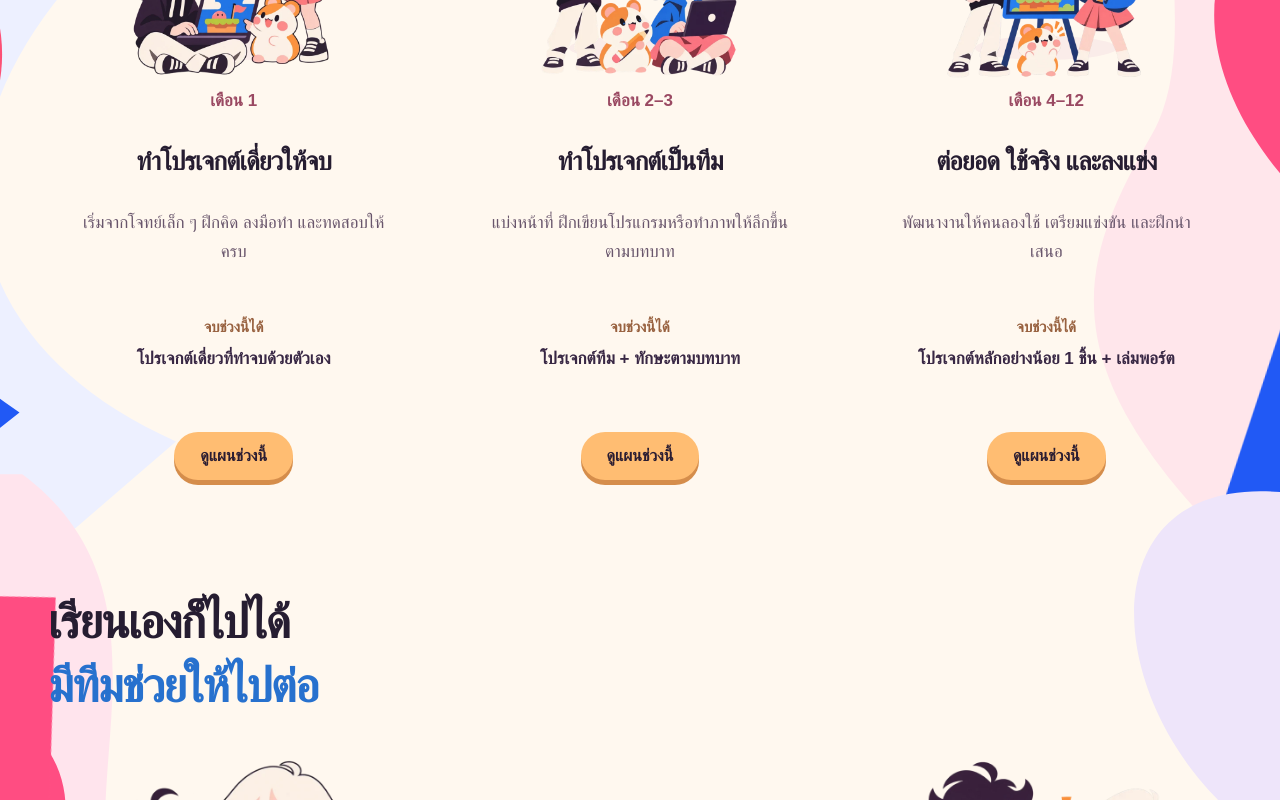
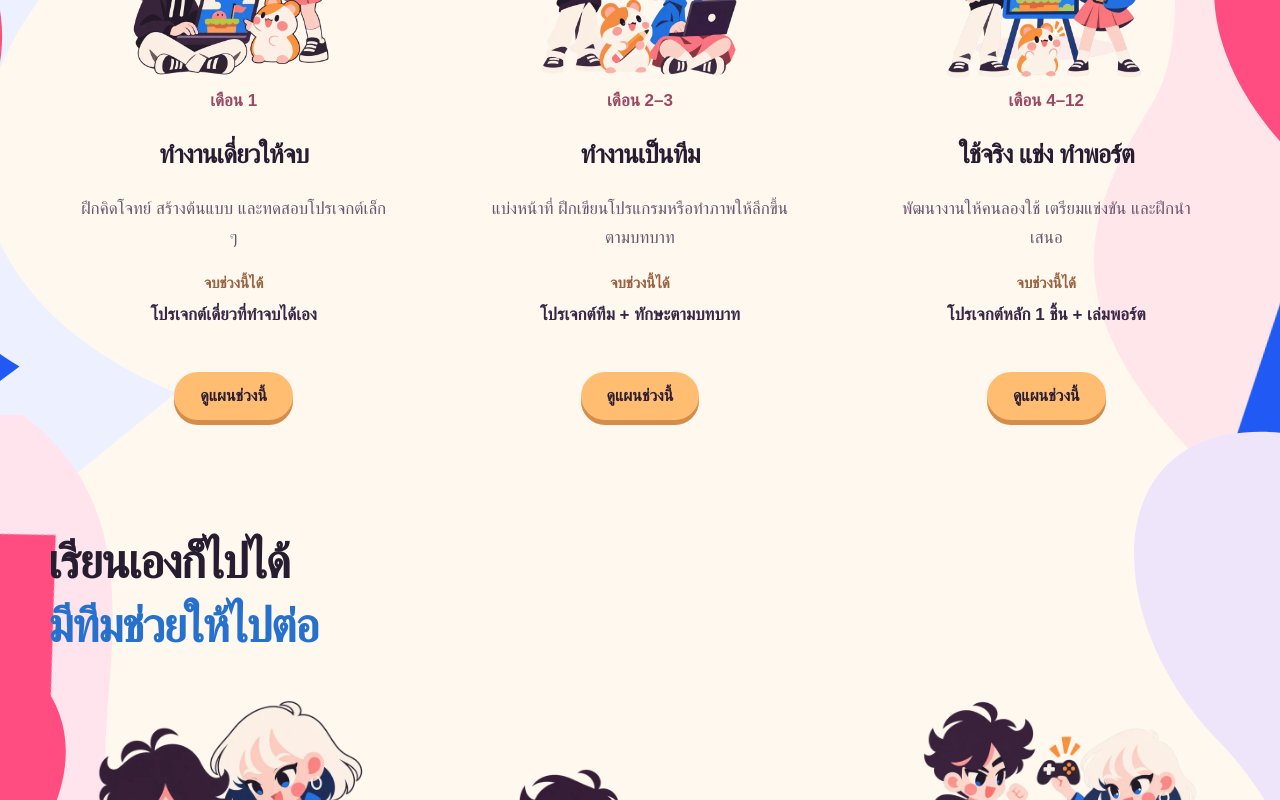
Before and after one commit to PepesX231/Buildskill, a Next.js app: page / in a window 1280 px wide. Shown: the part 1220-2020 px from the top of the page. Built offline with nearby package versions, Linux system fonts and the light colour scheme; a web font is replaced by a local one.

Commit message:
Refine Thai roadmap labels and tighten desktop spacing after browser review

```diff
--- a/src/app/illustrated.css
+++ b/src/app/illustrated.css
@@ -297,3 +297,11 @@ body{background:#fff8ef}
 .illustrated-roadmap .journey-copy>span.journey-open{margin-top:18px;padding:11px 20px;min-height:46px;font-size:16px}
 }
 @media(max-width:360px){.illustrated-roadmap .drawn-stop button{grid-template-columns:94px minmax(0,1fr);gap:12px}.illustrated-roadmap .journey-drawing{width:94px;height:130px}.illustrated-roadmap .drawn-stop:not(:last-child)::before{left:47px}.illustrated-roadmap .journey-copy strong{font-size:22px}}
+
+/* Keep the summary compact on desktop and avoid isolated Thai words. */
+.illustrated-roadmap .journey-copy strong{min-height:62px;text-wrap:balance}
+.illustrated-roadmap .journey-copy>span.journey-task{min-height:64px}
+.illustrated-roadmap .journey-copy>span.journey-result{min-height:84px;margin-top:12px}
+.journey-result>span{text-wrap:balance}
+@media(max-width:1100px){.illustrated-roadmap .journey-copy>span.journey-task{min-height:96px}.illustrated-roadmap .journey-copy>span.journey-result{min-height:100px}}
+@media(max-width:760px){.illustrated-roadmap .journey-copy strong,.illustrated-roadmap .journey-copy>span.journey-task,.illustrated-roadmap .journey-copy>span.journey-result{min-height:0}.illustrated-roadmap .journey-copy>span.journey-result{margin-top:16px}}
--- a/src/components/IllustratedCourse.tsx
+++ b/src/components/IllustratedCourse.tsx
@@ -27,9 +27,9 @@ export function IllustratedHero() {
 }
 
 const phases = [
-  {period:"เดือน 1",title:"ทำโปรเจกต์เดี่ยวให้จบ",summary:"เริ่มจากโจทย์เล็ก ๆ ฝึกคิด ลงมือทำ และทดสอบให้ครบ",deliverable:"โปรเจกต์เดี่ยวที่ทำจบด้วยตัวเอง",image:"journey-solo",outcomes:["เข้าใจกระบวนการตั้งแต่ไอเดียจนจบงาน","วางขอบเขต สร้างต้นแบบ และทดสอบ","ได้พื้นฐานที่นำไปสร้างโปรเจกต์ต่อได้"]},
-  {period:"เดือน 2–3",title:"ทำโปรเจกต์เป็นทีม",summary:"แบ่งหน้าที่ ฝึกเขียนโปรแกรมหรือทำภาพให้ลึกขึ้นตามบทบาท",deliverable:"โปรเจกต์ทีม + ทักษะตามบทบาท",image:"journey-team",outcomes:["แบ่ง Role และวางแผนร่วมกัน","สายเขียนโปรแกรม: OOP ฝึกจัดโค้ดให้เป็นระบบ","สายภาพ: Shader ฝึกทำแสง สี และวัสดุ","รวมงานแต่ละคนเป็นโปรเจกต์ของทีม"]},
-  {period:"เดือน 4–12",title:"ต่อยอด ใช้จริง และลงแข่ง",summary:"พัฒนางานให้คนลองใช้ เตรียมแข่งขัน และฝึกนำเสนอ",deliverable:"โปรเจกต์หลักอย่างน้อย 1 ชิ้น + เล่มพอร์ต",image:"journey-launch",outcomes:["Startup Phase: ทดลองกับผู้ใช้จริงแล้วปรับปรุงงาน","พางานลงสนาม NSC / TICTA / TGS ที่เหมาะสม","คิด Business Idea สำหรับขาย และพิตช์กับนักธุรกิจ","ทำเล่มพอร์ตให้ตรงกับคณะที่เล็ง","มีโอกาสให้นักลงทุนและอาจารย์มหาวิทยาลัยดูผลงานในแต่ละเดือน"]},
+  {period:"เดือน 1",title:"ทำงานเดี่ยวให้จบ",summary:"ฝึกคิดโจทย์ สร้างต้นแบบ และทดสอบโปรเจกต์เล็ก ๆ",deliverable:"โปรเจกต์เดี่ยวที่ทำจบได้เอง",image:"journey-solo",outcomes:["เข้าใจกระบวนการตั้งแต่ไอเดียจนจบงาน","วางขอบเขต สร้างต้นแบบ และทดสอบ","ได้พื้นฐานที่นำไปสร้างโปรเจกต์ต่อได้"]},
+  {period:"เดือน 2–3",title:"ทำงานเป็นทีม",summary:"แบ่งหน้าที่ ฝึกเขียนโปรแกรมหรือทำภาพให้ลึกขึ้นตามบทบาท",deliverable:"โปรเจกต์ทีม + ทักษะตามบทบาท",image:"journey-team",outcomes:["แบ่ง Role และวางแผนร่วมกัน","สายเขียนโปรแกรม: OOP ฝึกจัดโค้ดให้เป็นระบบ","สายภาพ: Shader ฝึกทำแสง สี และวัสดุ","รวมงานแต่ละคนเป็นโปรเจกต์ของทีม"]},
+  {period:"เดือน 4–12",title:"ใช้จริง แข่ง ทำพอร์ต",summary:"พัฒนางานให้คนลองใช้ เตรียมแข่งขัน และฝึกนำเสนอ",deliverable:"โปรเจกต์หลัก 1 ชิ้น + เล่มพอร์ต",image:"journey-launch",outcomes:["Startup Phase: ทดลองกับผู้ใช้จริงแล้วปรับปรุงงาน","พางานลงสนาม NSC / TICTA / TGS ที่เหมาะสม","คิด Business Idea สำหรับขาย และพิตช์กับนักธุรกิจ","ทำเล่มพอร์ตให้ตรงกับคณะที่เล็ง","มีโอกาสให้นักลงทุนและอาจารย์มหาวิทยาลัยดูผลงานในแต่ละเดือน"]},
 ];
 export function IllustratedRoadmap() {
   const [selected,setSelected]=useState<number|null>(null);
```
Also changed, not shown: 1 other file (tests, documents, lock files or other folders).
